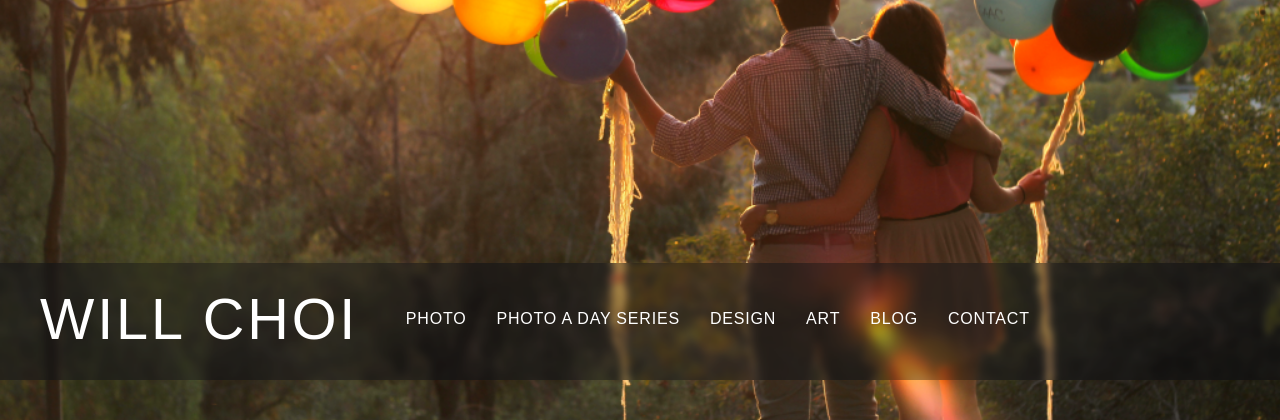
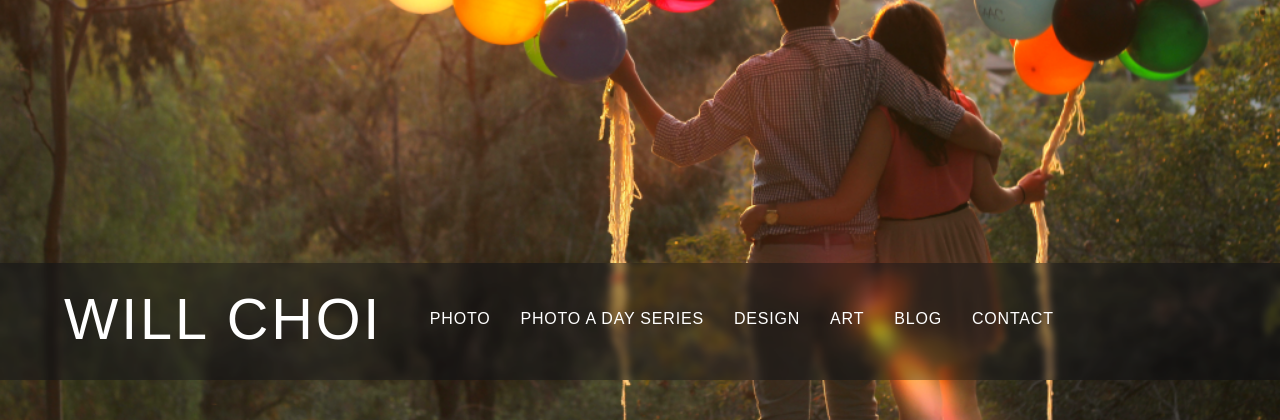
Before and after one commit to johncadengo/willchoi.me, a Flask app: page / in a window 1280 px wide. Shown: the part 380-800 px from the top of the page. Run offline with Flask 2, Linux system fonts and the light colour scheme; some libraries are stand-ins or nearby versions; some web fonts are replaced.

Commit message:
Add horizontal bar below nav.
- Adjust padding and margins of nav elements to center nav bar.

```diff
--- a/app/static/css/index.css
+++ b/app/static/css/index.css
@@ -21,8 +21,16 @@ header {
 
   background: rgba(0, 0, 0, 0.3);
   height: 7.3em;
+  width: auto;
   min-width: 1100px;
   position: relative;
+  margin: 0;
+}
+
+nav {
+  text-align: left;
+  width: auto;
+  margin-left: 4em;
 }
 
 h1, li {
--- a/app/static/css/nav.css
+++ b/app/static/css/nav.css
@@ -22,12 +22,27 @@ header {
   white-space: nowrap;
 }
 
+.overlay {
+  z-index: 10;
+
+  background: rgba(0, 0, 0, 1.0);
+  height: 1px;
+  width: 65em;
+  margin: auto;
+  position: relative;
+}
+
 nav {
   z-index: 100;
 
-  margin: 0;
+  margin: auto;
+  text-align: center;
   top: -7.3em;
   position: relative;
+}
+
+ul {
+  padding: 0;
 }
 
 h1, li {
@@ -52,6 +67,10 @@ li {
   margin-right: 1.6em;
 }
 
+li:last-child{
+  margin-right: 0;
+}
+
 a {
   color: black;
   text-decoration: none;
```
